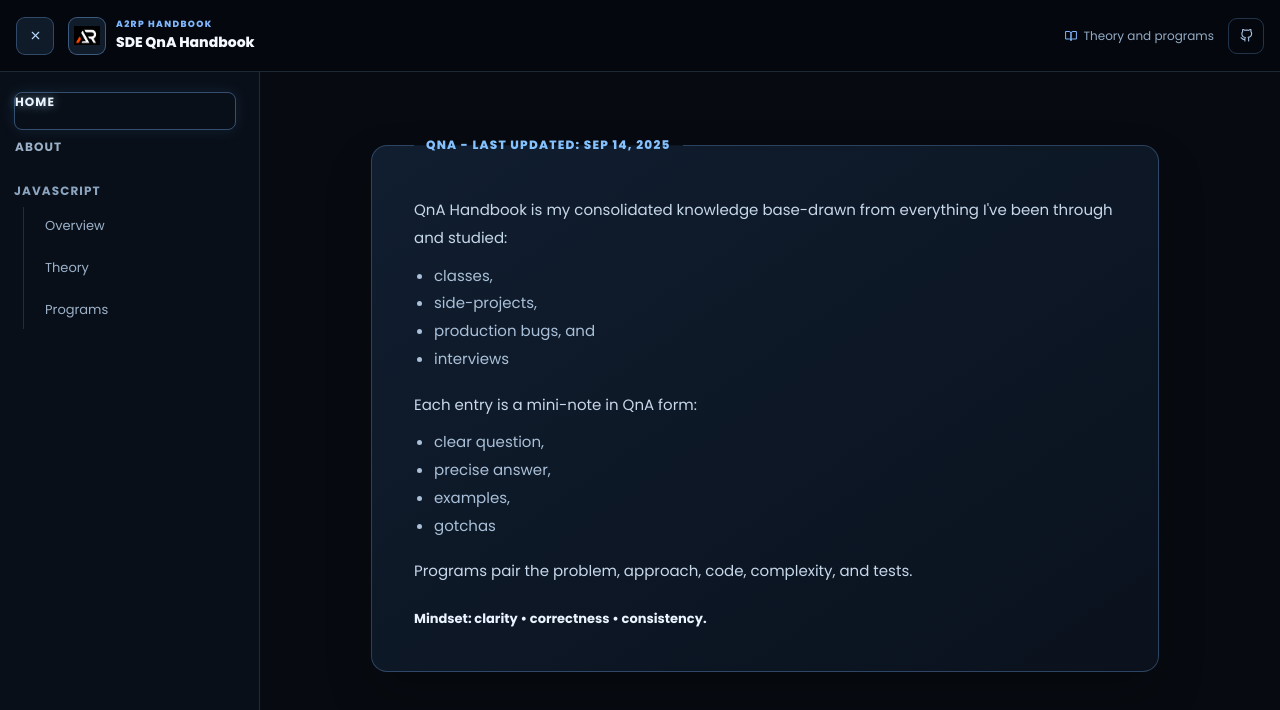
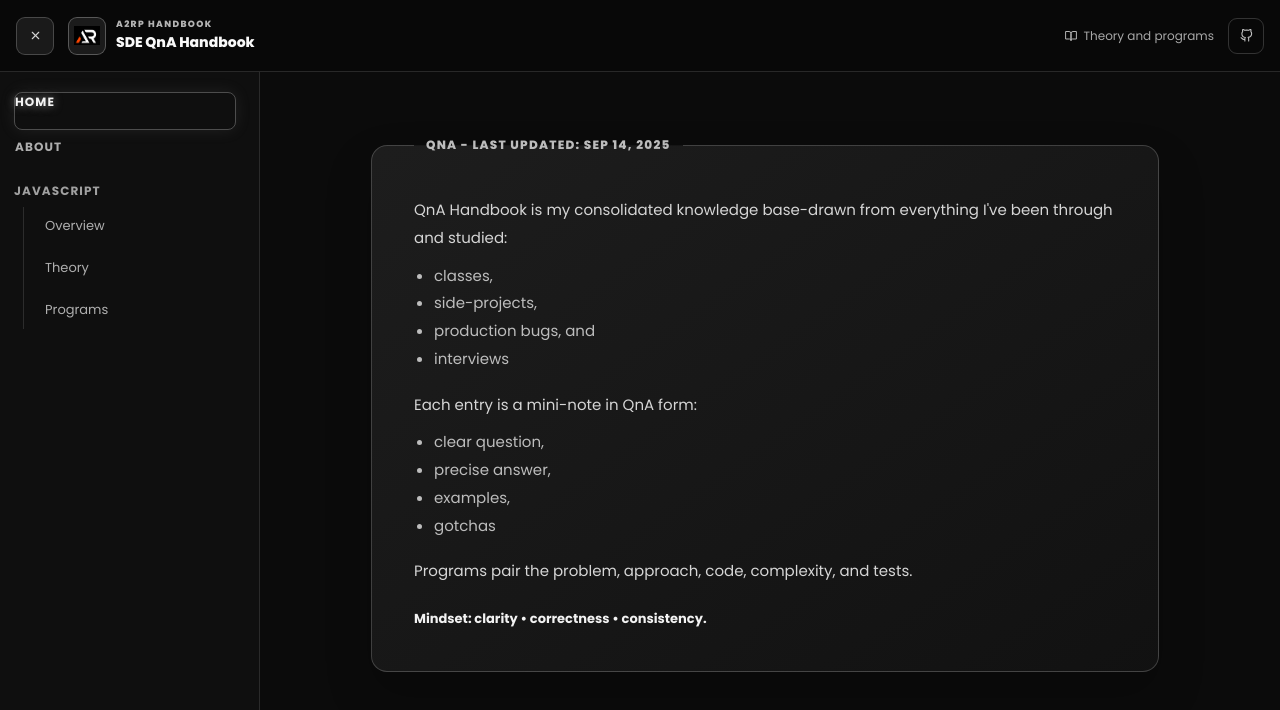
Before and after one commit to a2rp/sde-qna-handbook, a React (Vite) app: page /sde-qna-handbook/home in a window 1280 px wide. Shown: the top 710 px of the page. Built offline with nearby package versions, Linux system fonts and the light colour scheme.

Commit message:
Make SDE handbook monochrome and refresh preview

```diff
--- a/index.html
+++ b/index.html
@@ -3,7 +3,7 @@
     <head>
         <meta charset="UTF-8" />
         <meta name="viewport" content="width=device-width, initial-scale=1.0" />
-        <meta name="theme-color" content="#070b11" />
+        <meta name="theme-color" content="#0b0b0b" />
         <meta name="description" content="A practical SDE QnA handbook for JavaScript, React, Node, theory, and coding programs." />
         <link rel="icon" href="/sde-qna-handbook/favicon.ico" />
         <link rel="apple-touch-icon" href="/sde-qna-handbook/logo.png" />
--- a/src/App.styled.js
+++ b/src/App.styled.js
@@ -8,28 +8,28 @@ const stableScrollbar = css`
     &::-webkit-scrollbar-track { background: transparent; }
     &::-webkit-scrollbar-thumb { background: transparent; border: 3px solid transparent; border-radius: 8px; background-clip: content-box; }
     @media (hover: hover) {
-        &:hover { scrollbar-color: #5c7898 transparent; }
-        &:hover::-webkit-scrollbar-thumb { background: #45617d; }
+        &:hover { scrollbar-color: #767676 transparent; }
+        &:hover::-webkit-scrollbar-thumb { background: #5e5e5e; }
     }
     @media (hover: none) {
-        scrollbar-color: #45617d transparent;
-        &::-webkit-scrollbar-thumb { background: #45617d; }
+        scrollbar-color: #5e5e5e transparent;
+        &::-webkit-scrollbar-thumb { background: #5e5e5e; }
     }
 `;
 
 export const Styled = {
-    Wrapper: styled.div`position: relative; min-height: 100vh; background: #070b11; color: #e8f1ff;`,
-    Header: styled.header`position: fixed; inset: 0 0 auto; z-index: 30; height: 72px; border-bottom: 1px solid rgba(146, 183, 224, 0.18); background: rgba(5, 9, 15, 0.92); backdrop-filter: blur(16px);`,
+    Wrapper: styled.div`position: relative; min-height: 100vh; background: #0b0b0b; color: #f0f0f0;`,
+    Header: styled.header`position: fixed; inset: 0 0 auto; z-index: 30; height: 72px; border-bottom: 1px solid rgba(180, 180, 180, 0.18); background: rgba(9, 9, 9, 0.92); backdrop-filter: blur(16px);`,
     HeaderMain: styled.div`height: 100%; width: min(1280px, calc(100% - 32px)); margin: 0 auto; display: flex; align-items: center; gap: 14px;`,
-    NavLinkWrapper: styled.button`width: 38px; height: 38px; display: grid; place-items: center; flex: 0 0 auto; color: #b9d6f7; background: #101b2a; border: 1px solid rgba(126, 183, 255, 0.3); border-radius: 9px; cursor: pointer; transition: border-color 160ms ease, box-shadow 160ms ease, text-shadow 160ms ease; &:hover { border-color: #7eb7ff; box-shadow: 0 0 16px rgba(126, 183, 255, 0.18); text-shadow: 0 0 10px rgba(190, 224, 255, 0.7); } &:focus-visible { outline: 2px solid #7eb7ff; outline-offset: 2px; }`,
-    Brand: styled.a`display: inline-flex; align-items: center; gap: 10px; min-width: max-content; color: #f5f9ff; text-decoration: none; &:hover span { text-shadow: 0 0 14px rgba(126, 183, 255, 0.58); } img { width: 38px; height: 38px; padding: 5px; object-fit: contain; border: 1px solid rgba(126, 183, 255, 0.4); border-radius: 9px; background: #111c2b; } span { display: grid; gap: 1px; font-size: 14px; font-weight: 800; } small { color: #7eb7ff; font-size: 9px; letter-spacing: 0.15em; } &:focus-visible { outline: 2px solid #7eb7ff; outline-offset: 4px; }`,
-    HeaderMeta: styled.div`display: inline-flex; align-items: center; gap: 7px; margin-left: auto; color: #94abc4; font-size: 12px; svg { color: #7eb7ff; } @media (max-width: 680px) { display: none; }`,
+    NavLinkWrapper: styled.button`width: 38px; height: 38px; display: grid; place-items: center; flex: 0 0 auto; color: #d3d3d3; background: #1a1a1a; border: 1px solid rgba(180, 180, 180, 0.3); border-radius: 9px; cursor: pointer; transition: border-color 160ms ease, box-shadow 160ms ease, text-shadow 160ms ease; &:hover { border-color: #b4b4b4; box-shadow: 0 0 16px rgba(180, 180, 180, 0.18); text-shadow: 0 0 10px rgba(220, 220, 220, 0.7); } &:focus-visible { outline: 2px solid #b4b4b4; outline-offset: 2px; }`,
+    Brand: styled.a`display: inline-flex; align-items: center; gap: 10px; min-width: max-content; color: #f9f9f9; text-decoration: none; &:hover span { text-shadow: 0 0 14px rgba(180, 180, 180, 0.58); } img { width: 38px; height: 38px; padding: 5px; object-fit: contain; border: 1px solid rgba(180, 180, 180, 0.4); border-radius: 9px; background: #1b1b1b; } span { display: grid; gap: 1px; font-size: 14px; font-weight: 800; } small { color: #b4b4b4; font-size: 9px; letter-spacing: 0.15em; } &:focus-visible { outline: 2px solid #b4b4b4; outline-offset: 4px; }`,
+    HeaderMeta: styled.div`display: inline-flex; align-items: center; gap: 7px; margin-left: auto; color: #a8a8a8; font-size: 12px; svg { color: #b4b4b4; } @media (max-width: 680px) { display: none; }`,
     HeaderLinks: styled.div`display: flex; gap: 8px;`,
-    HeaderLink: styled.a`width: 36px; height: 36px; display: grid; place-items: center; color: #a9c4e3; border: 1px solid rgba(126, 183, 255, 0.25); border-radius: 9px; transition: color 160ms ease, border-color 160ms ease, box-shadow 160ms ease; &:hover { color: #fff; border-color: #7eb7ff; box-shadow: 0 0 16px rgba(126, 183, 255, 0.2); } &:focus-visible { outline: 2px solid #7eb7ff; outline-offset: 2px; }`,
+    HeaderLink: styled.a`width: 36px; height: 36px; display: grid; place-items: center; color: #c1c1c1; border: 1px solid rgba(180, 180, 180, 0.25); border-radius: 9px; transition: color 160ms ease, border-color 160ms ease, box-shadow 160ms ease; &:hover { color: #fff; border-color: #b4b4b4; box-shadow: 0 0 16px rgba(180, 180, 180, 0.2); } &:focus-visible { outline: 2px solid #b4b4b4; outline-offset: 2px; }`,
     Main: styled.div`height: 100vh; padding-top: 72px; display: flex; align-items: stretch; overflow: hidden;`,
-    NavWrapper: styled.aside`width: 0; flex: 0 0 0; overflow: hidden; z-index: 24; background: #090f18; border-right: 1px solid transparent; transition: width 180ms ease, flex-basis 180ms ease, border-color 180ms ease; &.active { width: 260px; flex-basis: 260px; border-color: rgba(146, 183, 224, 0.16); } .navInner { width: 260px; height: 100%; overflow-y: auto; padding: 20px 14px; ${stableScrollbar}; } @media (max-width: 900px) { position: fixed; top: 72px; left: 0; height: calc(100vh - 72px); box-shadow: 18px 0 32px rgba(0, 0, 0, 0.3); } @media (max-width: 560px) { &.active { width: 236px; flex-basis: 236px; } .navInner { width: 236px; } }`,
+    NavWrapper: styled.aside`width: 0; flex: 0 0 0; overflow: hidden; z-index: 24; background: #0f0f0f; border-right: 1px solid transparent; transition: width 180ms ease, flex-basis 180ms ease, border-color 180ms ease; &.active { width: 260px; flex-basis: 260px; border-color: rgba(180, 180, 180, 0.16); } .navInner { width: 260px; height: 100%; overflow-y: auto; padding: 20px 14px; ${stableScrollbar}; } @media (max-width: 900px) { position: fixed; top: 72px; left: 0; height: calc(100vh - 72px); box-shadow: 18px 0 32px rgba(0, 0, 0, 0.3); } @media (max-width: 560px) { &.active { width: 236px; flex-basis: 236px; } .navInner { width: 236px; } }`,
     ContentWrapper: styled.div`width: 100%; min-width: 0; overflow: auto; scroll-behavior: smooth; ${stableScrollbar};`,
     RoutesWrapper: styled.div`min-height: calc(100% - 1px);`,
-    Loading: styled.div`min-height: 50vh; display: grid; place-content: center; justify-items: center; gap: 12px; color: #9cb4cf; font-size: 12px;`,
+    Loading: styled.div`min-height: 50vh; display: grid; place-content: center; justify-items: center; gap: 12px; color: #b1b1b1; font-size: 12px;`,
     Footer: styled.div`padding: 16px 24px 28px; @media (max-width: 600px) { padding: 14px 16px 24px; }`,
 };
--- a/src/components/navList/styled.js
+++ b/src/components/navList/styled.js
@@ -4,9 +4,9 @@ export const Styled = {
     Nav: styled.nav`
         display: grid;
         gap: 7px;
-        h2 { margin: 0; color: #8ba4bf; font-size: 12px; letter-spacing: 0.09em; text-transform: uppercase; }
-        h2 a, li a { display: flex; align-items: center; min-height: 38px; padding: 8px 10px; color: #9cb1c8; border: 1px solid transparent; border-radius: 8px; text-decoration: none; transition: color 160ms ease, border-color 160ms ease, box-shadow 160ms ease, text-shadow 160ms ease; &.active, &:hover { color: #ecf5ff; border-color: rgba(126, 183, 255, 0.38); box-shadow: 0 0 16px rgba(94, 161, 255, 0.12); text-shadow: 0 0 10px rgba(166, 213, 255, 0.6); } }
-        ul { display: grid; gap: 4px; margin: 0 0 8px 9px; padding: 0 0 0 10px; border-left: 1px solid rgba(126, 183, 255, 0.18); list-style: none; }
+        h2 { margin: 0; color: #a1a1a1; font-size: 12px; letter-spacing: 0.09em; text-transform: uppercase; }
+        h2 a, li a { display: flex; align-items: center; min-height: 38px; padding: 8px 10px; color: #afafaf; border: 1px solid transparent; border-radius: 8px; text-decoration: none; transition: color 160ms ease, border-color 160ms ease, box-shadow 160ms ease, text-shadow 160ms ease; &.active, &:hover { color: #f4f4f4; border-color: rgba(180, 180, 180, 0.38); box-shadow: 0 0 16px rgba(160, 160, 160, 0.12); text-shadow: 0 0 10px rgba(208, 208, 208, 0.6); } }
+        ul { display: grid; gap: 4px; margin: 0 0 8px 9px; padding: 0 0 0 10px; border-left: 1px solid rgba(180, 180, 180, 0.18); list-style: none; }
         li { margin: 0; }
     `,
 };
--- a/src/index.css
+++ b/src/index.css
@@ -10,7 +10,7 @@ body,
 
 html { scroll-behavior: smooth; }
 
-body { margin: 0; overflow: hidden; background: #070b11; color: #e8f1ff; font-family: "Poppins", ui-sans-serif, system-ui, sans-serif; font-size: 13px; -webkit-font-smoothing: antialiased; }
+body { margin: 0; overflow: hidden; background: #0b0b0b; color: #f0f0f0; font-family: "Poppins", ui-sans-serif, system-ui, sans-serif; font-size: 13px; -webkit-font-smoothing: antialiased; }
 
 button,
 a { font: inherit; }
--- a/src/pages/about/styled.js
+++ b/src/pages/about/styled.js
@@ -1,7 +1,7 @@
 import styled from "styled-components";
 
 const Wrapper = styled.div`
-    background-color: #010409;
+    background-color: #040404;
     color: #aaa;
     margin-top: 50px;
     overflow: hidden;
--- a/src/pages/home/styled.js
+++ b/src/pages/home/styled.js
@@ -5,10 +5,10 @@ export const Styled = {
         max-width: 920px;
         padding: clamp(24px, 5vw, 64px);
         margin: 0 auto;
-        fieldset { padding: clamp(22px, 4vw, 42px); border: 1px solid rgba(126, 183, 255, 0.28); border-radius: 16px; background: linear-gradient(145deg, rgba(19, 33, 52, 0.88), rgba(11, 19, 31, 0.86)); box-shadow: 0 22px 46px rgba(0, 0, 0, 0.22); }
-        legend { padding: 0 12px; color: #84c1ff; font-size: 12px; font-weight: 800; letter-spacing: 0.1em; text-transform: uppercase; }
-        div { color: #c7d8eb; font-size: 15px; line-height: 1.85; }
-        ul { margin: 10px 0 18px; padding-left: 20px; color: #a9c0d8; }
-        p { margin: 24px 0 0; color: #eaf3ff; font-weight: 700; }
+        fieldset { padding: clamp(22px, 4vw, 42px); border: 1px solid rgba(180, 180, 180, 0.28); border-radius: 16px; background: linear-gradient(145deg, rgba(32, 32, 32, 0.88), rgba(19, 19, 19, 0.86)); box-shadow: 0 22px 46px rgba(0, 0, 0, 0.22); }
+        legend { padding: 0 12px; color: #bcbcbc; font-size: 12px; font-weight: 800; letter-spacing: 0.1em; text-transform: uppercase; }
+        div { color: #d6d6d6; font-size: 15px; line-height: 1.85; }
+        ul { margin: 10px 0 18px; padding-left: 20px; color: #bdbdbd; }
+        p { margin: 24px 0 0; color: #f2f2f2; font-weight: 700; }
     `,
 };
```
Also changed, not shown: src/components/footer/styled.js (+5 -5 lines), screenshot.png, 1 other file (tests, documents, lock files or other folders).
